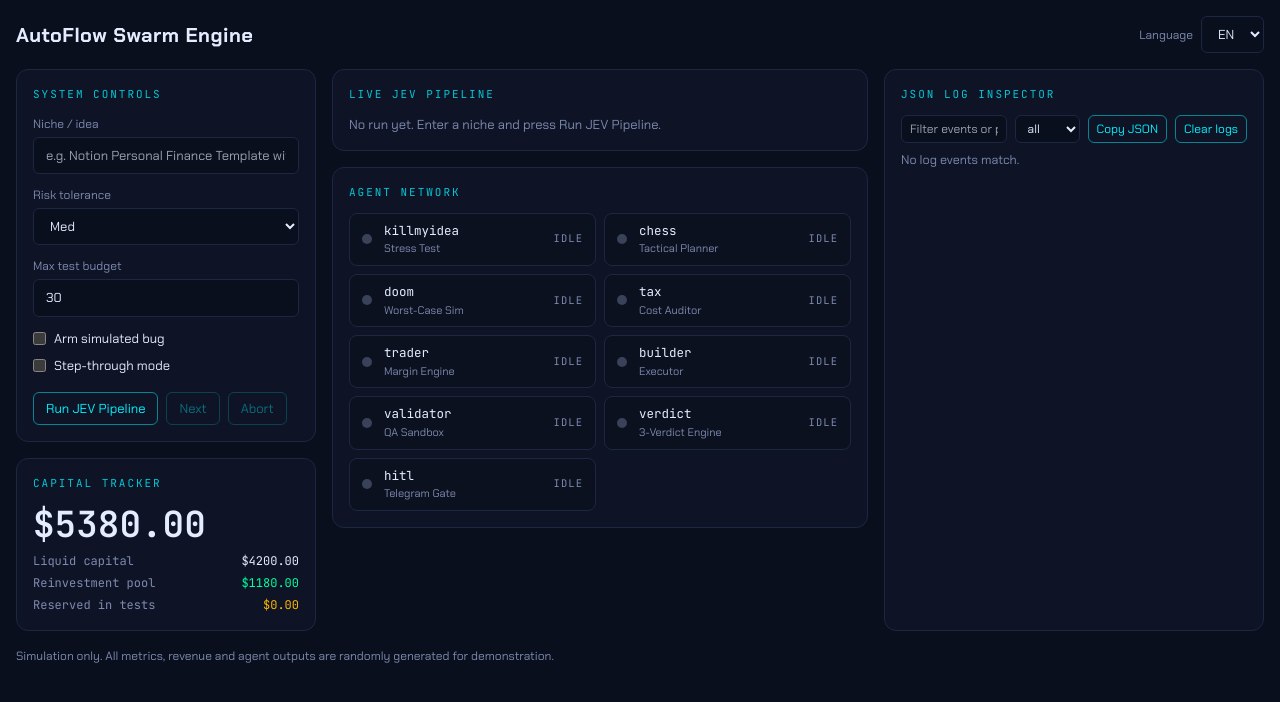
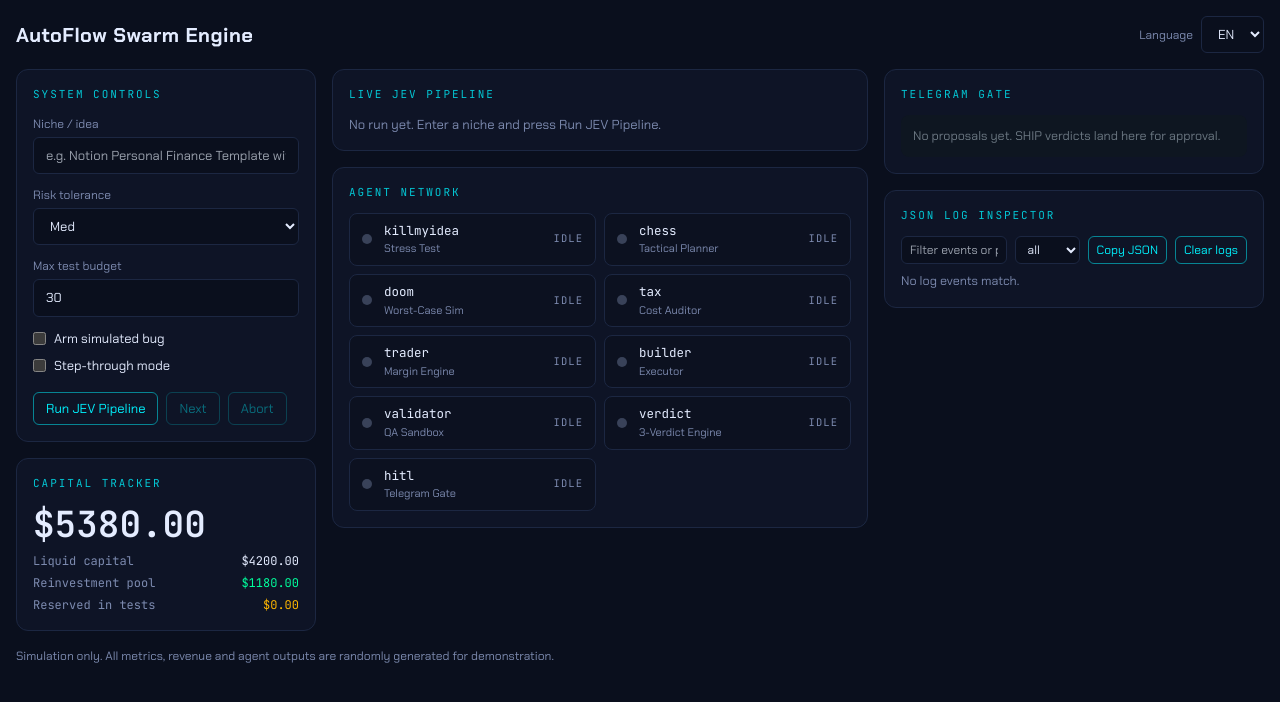
Before and after one commit to khoatranghcai/AutoFlow-JEV, a React (Vite) app in the folder apps/web/: page / in a window 1280 px wide. Shown: the top 702 px of the page. Built offline with nearby package versions, Linux system fonts and the light colour scheme.

Commit message:
Web: simulated Telegram approval gate with audit trail; fix stale reservation ref on approve
Co-Authored-By: Claude Sonnet 5.5 <noreply@anthropic.com>
Claude-Session: https://claude.ai/code/session_01J3M26kpG7twuLtdFH4ozyF

```diff
--- a/apps/web/src/App.tsx
+++ b/apps/web/src/App.tsx
@@ -4,6 +4,8 @@ import type { RiskTolerance } from "@autoflow/config";
 import { InsufficientCapitalError, refund, reserve, runPipeline, settle, type CapitalState, type PipelineEvent, type Reservation } from "@autoflow/engine";
 import { t, type Key, type Locale } from "@autoflow/i18n";
 import { LogInspector } from "./LogInspector";
+import { TelegramGate } from "./TelegramGate";
+import { auditEntry, type AuditEntry } from "./telegram";
 import { AgentNetwork } from "./AgentNetwork";
 import { applyEvent, emptyRun, type RunView } from "./runView";
 
@@ -25,6 +27,7 @@ export function App() {
   const [running, setRunning] = useState(false);
   const [paused, setPaused] = useState<number | null>(null);
   const [message, setMessage] = useState("");
+  const [audit, setAudit] = useState<AuditEntry[]>([]);
   const reservation = useRef<Reservation | null>(null);
   const gen = useRef<AsyncGenerator<PipelineEvent> | null>(null);
   const resume = useRef<(() => void) | null>(null);
@@ -58,8 +61,9 @@ export function App() {
         setCapital(state); setMessage(L("killed"));
       }
     }
-    if (aborted.current && reservation.current) {
-      setCapital((c) => refund(c, reservation.current!)); reservation.current = null;
+    const leftover = reservation.current;
+    if (aborted.current && leftover) {
+      setCapital((c) => refund(c, leftover)); reservation.current = null;
     }
     setRunning(false);
   }
@@ -67,15 +71,17 @@ export function App() {
   const abort = () => { aborted.current = true; resume.current?.(); };
 
   function decide(approve: boolean) {
-    if (!reservation.current || !view.proposal) return;
+    const res = reservation.current;
+    if (!res || !view.proposal) return;
     if (approve) {
       const net = view.proposal.economics.net;
-      setCapital((c) => settle(c, reservation.current!, net));
+      setCapital((c) => settle(c, res, net));
       setMessage(L("launched", { net: usd(net) }));
     } else {
-      setCapital((c) => refund(c, reservation.current!));
+      setCapital((c) => refund(c, res));
       setMessage(L("rejected"));
     }
+    setAudit((a) => [auditEntry(view.proposal!, approve ? "APPROVED" : "REJECTED"), ...a]);
     reservation.current = null;
     setView((v) => ({ ...v, proposal: undefined }));
   }
@@ -157,16 +163,6 @@ export function App() {
                 {view.economics && <p>{L("netMargin")}: {view.economics.marginPct.toFixed(1)}% · net {usd(view.economics.net)}</p>}
                 {view.qa.map((q) => <p key={q.attempt} className={q.result.pass ? "text-emerald" : "text-amber"}>{L("attempt", { n: q.attempt })}: {q.result.pass ? "PASS" : q.result.error}</p>)}
               </div>
-              {view.proposal && (
-                <div className="mt-4 rounded-lg border border-emerald/40 bg-emerald/5 p-3">
-                  <h3 className={h2}>{L("proposal")}</h3>
-                  <p className="text-[13px]">{view.proposal.niche} · {usd(view.proposal.budget)} · net {usd(view.proposal.economics.net)}</p>
-                  <div className="mt-3 flex gap-2">
-                    <button className="rounded-md border border-emerald/60 bg-emerald/15 px-3 py-1.5 text-[13px] text-emerald hover:bg-emerald/25" onClick={() => decide(true)}>{L("approve")}</button>
-                    <button className="rounded-md border border-magenta/60 px-3 py-1.5 text-[13px] text-magenta hover:bg-magenta/20" onClick={() => decide(false)}>{L("reject")}</button>
-                  </div>
-                </div>
-              )}
             </>
           )}
         </section>
@@ -176,10 +172,16 @@ export function App() {
         </section>
       </div>
 
-      <section className={`${card} min-w-0 lg:col-span-2 xl:col-span-1`}>
+      <div className="flex min-w-0 flex-col gap-4 lg:col-span-2 xl:col-span-1">
+        <section className={card}>
+          <h2 className={h2}>{L("telegram")}</h2>
+          <TelegramGate proposal={view.proposal} audit={audit} locale={locale} onDecide={decide} />
+        </section>
+      <section className={`${card} min-w-0`}>
         <h2 className={h2}>{L("logs")}</h2>
         <LogInspector log={view.log} locale={locale} onClear={() => setView((v) => ({ ...v, log: [] }))} />
       </section>
+      </div>
       <footer className="text-[12px] text-muted lg:col-span-2 xl:col-span-3">{L("footer")}</footer>
     </div>
   );
--- /dev/null
+++ b/apps/web/src/TelegramGate.tsx
@@ -0,0 +1,33 @@
+import { t, type Locale } from "@autoflow/i18n";
+import type { PipelineEvent } from "@autoflow/engine";
+import { proposalMessage, type AuditEntry } from "./telegram";
+
+type Proposal = Extract<PipelineEvent, { type: "proposal" }>;
+
+/** Simulated Telegram approval gate. Nothing is sent anywhere; the real bot comes later. */
+export function TelegramGate({ proposal, audit, locale, onDecide }: { proposal?: Proposal; audit: AuditEntry[]; locale: Locale; onDecide: (approve: boolean) => void }) {
+  return (
+    <div className="rounded-lg bg-[#0e1621] p-3">
+      {!proposal ? <p className="text-[12.5px] text-[#6c7883]">{t(locale, "noProposals")}</p> : (
+        <div className="max-w-[92%] rounded-xl rounded-bl-sm bg-[#182533] p-3 text-[13px] text-[#e9eef3]">
+          <div className="mb-1 font-semibold text-[#64b5ef]">{t(locale, "shipReady")}</div>
+          <pre className="whitespace-pre-wrap font-body text-[12.5px] text-[#aab6c2]">{proposalMessage(proposal)}</pre>
+          <div className="mt-3 grid grid-cols-2 gap-2">
+            <button className="rounded-md bg-[#2b5278]/70 px-2 py-1.5 text-[12.5px] hover:bg-[#2b5278]" onClick={() => onDecide(true)}>{t(locale, "approve")}</button>
+            <button className="rounded-md bg-[#2b5278]/70 px-2 py-1.5 text-[12.5px] hover:bg-[#5a2236]" onClick={() => onDecide(false)}>{t(locale, "reject")}</button>
+          </div>
+        </div>
+      )}
+      {audit.length > 0 && (
+        <div className="mt-3 border-t border-line pt-2">
+          <div className="mb-1 font-mono text-[10.5px] uppercase tracking-widest text-muted">{t(locale, "auditTrail")}</div>
+          <ul className="space-y-1 font-mono text-[11.5px] text-[#aab6c2]">
+            {audit.map((a, i) => (
+              <li key={i}><span className={a.action === "APPROVED" ? "text-emerald" : "text-magenta"}>{a.action}</span> · {a.niche} · {a.at.slice(11, 19)}Z</li>
+            ))}
+          </ul>
+        </div>
+      )}
+    </div>
+  );
+}
--- /dev/null
+++ b/apps/web/src/telegram.ts
@@ -0,0 +1,20 @@
+import type { PipelineEvent } from "@autoflow/engine";
+
+type Proposal = Extract<PipelineEvent, { type: "proposal" }>;
+
+export interface AuditEntry { at: string; niche: string; action: "APPROVED" | "REJECTED"; net: number }
+
+const usd = (n: number) => `$${n.toFixed(2)}`;
+
+/** Plain-text body of the Telegram approval message for a SHIP proposal. */
+export function proposalMessage(p: Proposal): string {
+  const e = p.economics;
+  return [
+    `Niche: ${p.niche}`,
+    `Budget ${usd(p.budget)} · Margin ${e.marginPct.toFixed(1)}% · Risk ${p.riskScore}/10`,
+    `Projected 14-day net ${usd(e.net)} (${e.units} units, revenue ${usd(e.revenue)})`,
+  ].join("\n");
+}
+
+export const auditEntry = (p: Proposal, action: AuditEntry["action"], now = new Date()): AuditEntry =>
+  ({ at: now.toISOString(), niche: p.niche, action, net: p.economics.net });
--- a/packages/i18n/src/en.json
+++ b/packages/i18n/src/en.json
@@ -67,5 +67,9 @@
   "copyJson": "Copy JSON",
   "copied": "Copied",
   "clearLogs": "Clear logs",
-  "noLogs": "No log events match."
+  "noLogs": "No log events match.",
+  "noProposals": "No proposals yet. SHIP verdicts land here for approval.",
+  "shipReady": "SHIP proposal ready",
+  "auditTrail": "Audit trail",
+  "telegram": "Telegram Gate"
 }
--- a/packages/i18n/src/vi.json
+++ b/packages/i18n/src/vi.json
@@ -67,5 +67,9 @@
   "copyJson": "Sao chép JSON",
   "copied": "Đã chép",
   "clearLogs": "Xóa log",
-  "noLogs": "Không có sự kiện nào khớp."
+  "noLogs": "Không có sự kiện nào khớp.",
+  "noProposals": "Chưa có đề xuất. Các phán quyết PHÁT HÀNH sẽ xuất hiện ở đây để duyệt.",
+  "shipReady": "Đề xuất PHÁT HÀNH sẵn sàng",
+  "auditTrail": "Nhật ký duyệt",
+  "telegram": "Cổng duyệt Telegram"
 }
```
Also changed, not shown: 1 other file (tests, documents, lock files or other folders).
